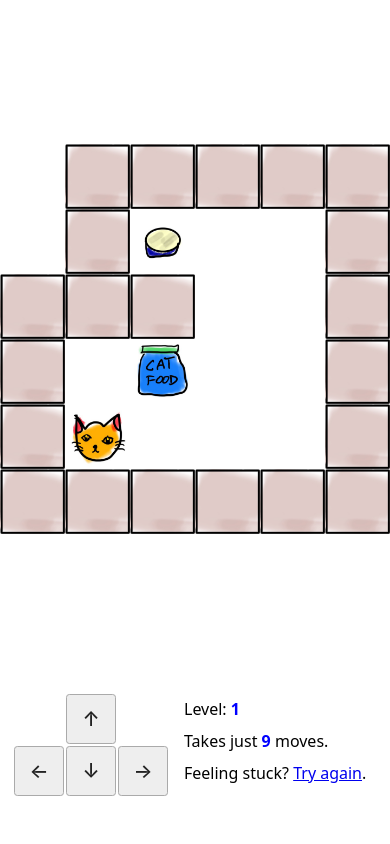
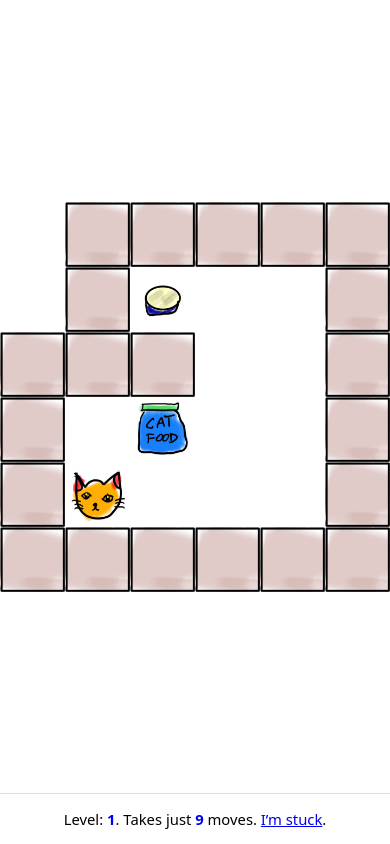
Before and after one commit to davepeck/cats-and-dogs-food, a React (Vite) app: page / in a window 390 px wide. Built offline with nearby package versions, Linux system fonts and the light colour scheme.

Commit message:
Better layout

```diff
--- a/src/app.tsx
+++ b/src/app.tsx
@@ -2,6 +2,7 @@ import { useCallback, useEffect, useRef, useState } from "react";
 import * as levels from "./levels";
 import { solve } from "./solver";
 import { Progress, computeProgress } from "./progress";
+import { hasTouchSupport } from "./utils";
 
 /** Mappings from grid pieces to their corresponding CSS classes */
 const CSS_CLASS_NAMES: Record<string, string> = {
@@ -50,18 +51,30 @@ export const ArrowPad: React.FC<ArrowPadProps> = ({ onMove }) => {
     return () => window.removeEventListener("keydown", onKeyDown);
   }, [onMove]);
 
+  if (!hasTouchSupport()) {
+    return <></>;
+  }
+
   return (
     <div className="keys">
       <div className="keys--row">
-        <button className="key" onClick={() => onMove(-1, 0)}>↑</button>
+        <button className="key" onClick={() => onMove(-1, 0)}>
+          ↑
+        </button>
       </div>
       <div className="keys--row">
-        <button className="key" onClick={() => onMove(0, -1)}>←</button>
-        <button className="key" onClick={() => onMove(1, 0)}>↓</button>
-        <button className="key" onClick={() => onMove(0, 1)}>→</button>
+        <button className="key" onClick={() => onMove(0, -1)}>
+          ←
+        </button>
+        <button className="key" onClick={() => onMove(1, 0)}>
+          ↓
+        </button>
+        <button className="key" onClick={() => onMove(0, 1)}>
+          →
+        </button>
       </div>
     </div>
-  )
+  );
 };
 
 /** Props to a component that draws a grid of square tiles. */
@@ -89,7 +102,7 @@ const Grid: React.FC<GridProps> = ({ grid }) => {
   useEffect(() => {
     const updateClientSize = () => {
       if (!ref.current) return;
-      setClientSize([ref.current.offsetHeight, ref.current.offsetWidth]);
+      setClientSize([ref.current.clientHeight, ref.current.clientWidth]);
     };
     updateClientSize();
     window.addEventListener("resize", updateClientSize);
@@ -173,7 +186,8 @@ const Game: React.FC<GameProps> = ({
     setResetCount(resetCount + 1);
   };
 
-  const move = useCallback((y: number, x: number) => {
+  const move = useCallback(
+    (y: number, x: number) => {
       const newGrid = levels.moveCat(grid, y, x);
       const gridChanged =
         levels.makeGridString(newGrid) !== levels.makeGridString(grid);
@@ -181,7 +195,9 @@ const Game: React.FC<GameProps> = ({
         setGrid(newGrid);
         setMoves(moves + 1);
       }
-  }, [grid, moves]);
+    },
+    [grid, moves]
+  );
 
   // Set the initial value for currentLevel
   useEffect(() => reset(level), [level]);
@@ -204,31 +220,30 @@ const Game: React.FC<GameProps> = ({
   const progressDescription = () => {
     if (moves === 0) {
       return (
-        <p>
-          Takes just <span>{minMoves}</span> moves.
-        </p>
+        <span>
+          Takes just <em>{minMoves}</em> moves.
+        </span>
       );
     } else if (won) {
       if (moves === minMoves) {
         return (
-          <p>
-            You took a perfect <span>{moves}</span> moves!
-          </p>
+          <span>
+            You won in <em>{moves}</em> moves. 😻! Purrfect.
+          </span>
         );
       } else {
         return (
-          <p>
-            You took <span>{moves}</span> moves; it can be done in{" "}
-            <span>{minMoves}</span>.
-          </p>
+          <span>
+            You won in <em>{moves}</em> moves. 😽.
+          </span>
         );
       }
     } else {
       return (
-        <p>
+        <span>
           Moves so far: {progress ? `${PROGRESS_CATS[progress]} ` : ""}{" "}
-          <span>{moves}</span>
-        </p>
+          <em>{moves}</em>.
+        </span>
       );
     }
   };
@@ -239,35 +254,33 @@ const Game: React.FC<GameProps> = ({
       <div className="footer">
         <ArrowPad onMove={move} />
         <div className="stats">
-          <p>
-            Level: <span>{levelNumber}</span>
-          </p>
-          {progressDescription()}
+          <span>
+            Level: <em>{levelNumber}</em>.
+          </span>{" "}
+          {progressDescription()}{" "}
           {won ? (
-            <p>
-              You won! 😽{" "}
+            <span>
               <a href="#" onClick={onLevelComplete}>
-                Play the next level
+                Next level
               </a>
-              .
-            </p>
+              !
+            </span>
           ) : (
-            <p>
-              Feeling stuck?{" "}
+            <span>
               <a href="#" onClick={() => reset(level)}>
-                Try again
+                I&rsquo;m stuck
               </a>
               .
               {showHintLink && (
                 <>
                   {" "}
                   <a href="#" onClick={() => setShowHints(true)}>
-                    Show hints
+                    Get hints
                   </a>
                   .
                 </>
               )}
-            </p>
+            </span>
           )}
         </div>
       </div>
--- a/src/index.scss
+++ b/src/index.scss
@@ -23,6 +23,7 @@ p {
 }
 
 .grid {
+  margin: 1em 0;
   flex: 1 1 auto;
   width: 100%;
   max-height: 100vh;
@@ -70,16 +71,19 @@ p {
   font-size: 1.25em;
   line-height: 1.5em;
   flex: 0 0 auto;
-  padding-top: 1em;
-  padding-bottom: 3em;
+  padding: 0.5em;
+  border-top: 1px solid #ddd;
+  width: 100%;
   margin: 0 1em;
 
   display: flex;
-  justify-content: space-around;
+  flex-direction: column;
+  justify-content: space-between;
   align-items: center;
   gap: 1em;
 
-  span {
+  em {
+    font-style: normal;
     color: blue;
     font-weight: 700;
   }
@@ -114,11 +118,11 @@ p {
       color: #222;
       background: #eee;
       border: 1px solid #aaa;
-      width: 2.5em;
+      width: 4em;
       aspect-ratio: 1;
       padding: 0 0.125em;
       flex: 0 0 auto;
-      font-weight: 500;
+      font-weight: 800;
       font-size: 1.25em;
       line-height: 2em;
       text-transform: uppercase;
@@ -140,7 +144,15 @@ a:hover {
 }
 
 @media only screen and (max-width: 480px) {
-  .footer {
-    font-size: 1em;
+  .grid {
+    margin: 0.25em !important;
+  }
+
+  .key {
+    width: 2.5em !important;
+  }
+
+  .stats {
+    font-size: 3.8vw;
   }
 }
--- /dev/null
+++ b/src/utils.ts
@@ -0,0 +1,4 @@
+/** Return `true` if this device supports touch. */
+export const hasTouchSupport = () => {
+  return 'ontouchstart' in window;
+};
```
Lines whose indentation alone changed are shown as unchanged.
